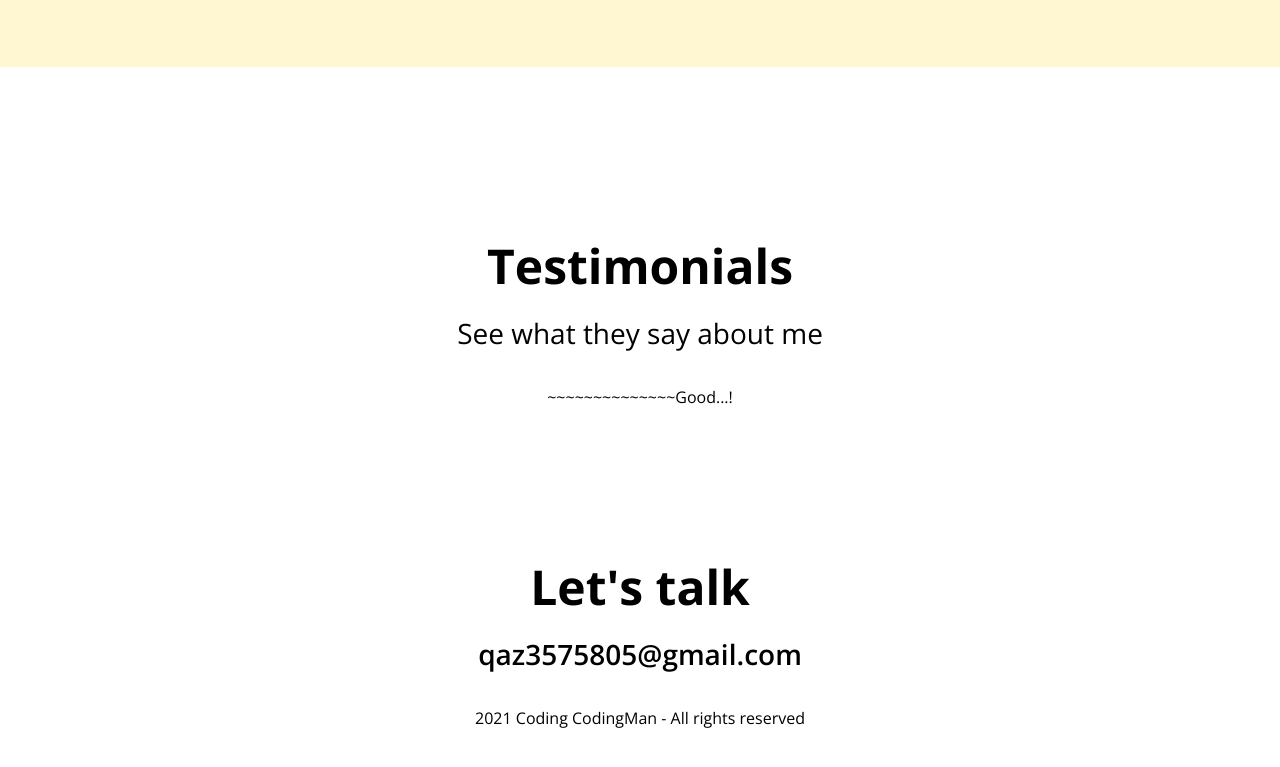
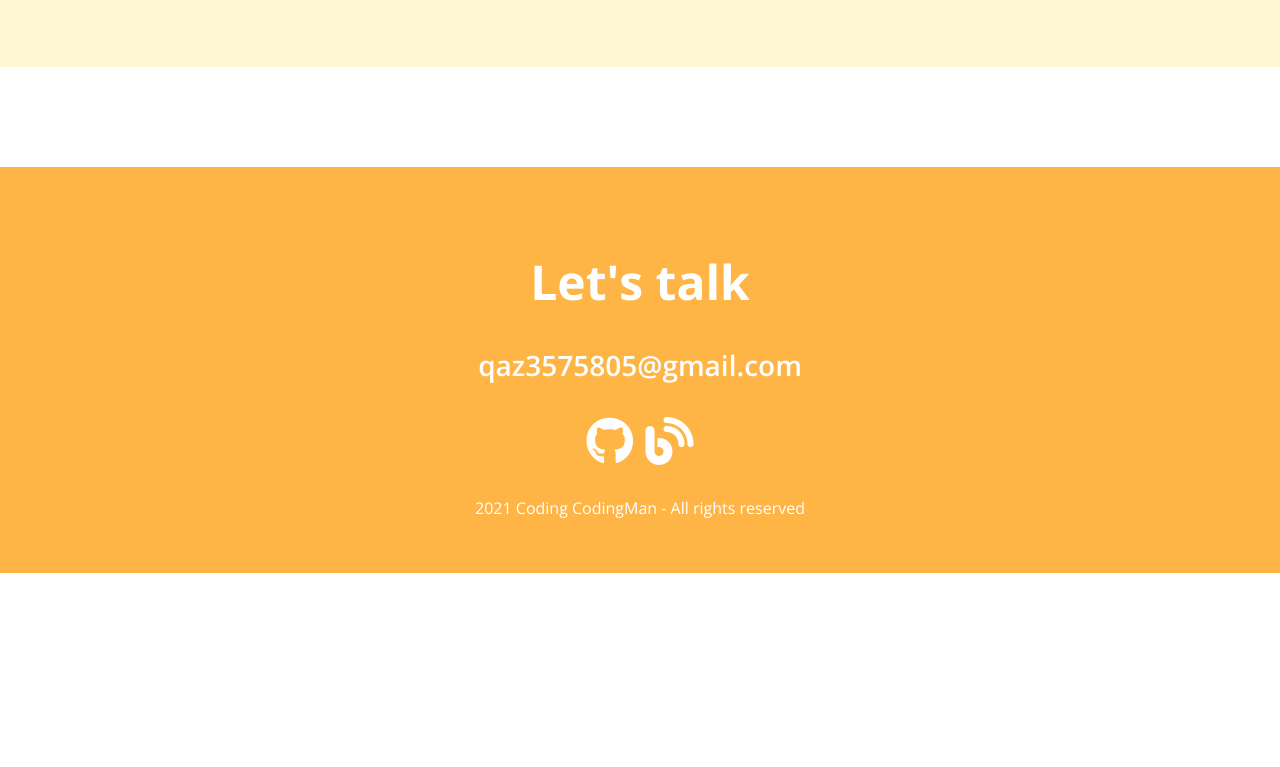
Before and after one commit to Co-dingman/portfolio, a plain HTML site: page index.html in a window 1280 px wide. Shown: the part 2123-2890 px from the top of the page. After the commit the page ends 2696 px from the top, so only its background shows below. Drawn offline with nearby package versions, Linux system fonts and the light colour scheme.

Commit message:
CSS: Contact

```diff
--- a/index.html
+++ b/index.html
@@ -171,26 +171,6 @@
     </section>
     <!-- Work -->
     <section id="work" class="section"></section>
-    <!-- Testimonials -->
-    <section id="testimonials" class="section">
-        <h1>Testimonials</h1>
-        <h3>See what they say about me</h3>
-        <div class="testimonials">
-            <div class="testimonial">
-                <img
-                src=""
-                alt=""
-                class="testimonial__avatar"
-                />
-                <div class="testimonial__speech-bubble">
-                    <p>
-                        ~~~~~~~~~~~~~~Good...!
-                    </p>
-                    <p class="name"><a href="">TT</a></p>
-                </div>
-            </div>
-        </div>
-    </section>
     <!-- Contact -->
     <section id="contact" class="section">
         <h1 class="contact__title">Let's talk</h1>
--- a/style.css
+++ b/style.css
@@ -287,3 +287,29 @@ p {
 .etc {
   padding: 20px;
 }
+
+/* Contact */
+#contact {
+  background-color: var(--color-orange);
+}
+
+.contact__title,
+.contact__email,
+.contact__rights {
+  color: var(--color-white);
+}
+
+.contact__title {
+  margin: 32px 0;
+}
+
+.contact__links {
+  font-size: var(--font-large);
+  margin: 24px 0;
+  transition: all var(--animation-duration) ease;
+}
+
+.contact__links i:hover {
+  transform: scale(1.1);
+  color: var(--color-black);
+}
```
